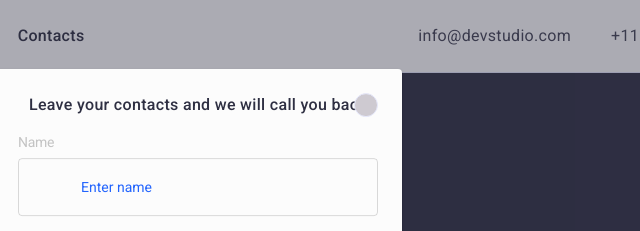
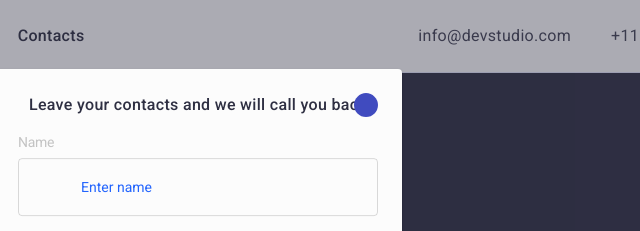
Before and after one commit to Alinchik07/goit-markup-hw-05, a plain HTML site: page index.html in a window 1280 px wide. Both pictures are taken after a click on the button 808 px from the left and 105 px from the top of the page. Shown: the top 231 px of the page, 442-1082 px from the left. Drawn offline with nearby package versions, Linux system fonts and the light colour scheme.

Commit message:
add css/styles.css index.html file

```diff
--- a/css/styles.css
+++ b/css/styles.css
@@ -512,12 +512,15 @@ background-color: #31d0aa;
     color: #f4f4fd;
 }
 
+/* --------Modal---------- */
+
 .backdrop {
     width: 100%;
     height: 100%;
     background-color: rgba(46, 47, 66, 0.4);
     position: fixed;
     top: 0;
+    transition: opacity 250ms cubic-bezier(0.4, 0, 0.2, 1), visibility 250ms cubic-bezier(0.4, 0, 0.2, 1);
 }
 
 .modal {
@@ -534,8 +537,8 @@ background-color: #31d0aa;
 }
 
 .modal-close {
-    background-color: #cecad1;
-    border: 1px solid #e7e9fc;
+    background-color: #e7e9fc;
+    border: 1px solid rgba(0, 0, 0, 0.1);
     position: absolute;
     top: 24px;
     right: 24px;
@@ -545,10 +548,25 @@ background-color: #31d0aa;
     display: flex;
     align-items: center;
     justify-content: center;
+    padding: 0;
+    cursor: pointer;
+    transition: background-color 250ms cubic-bezier(0.4, 0, 0.2, 1), border 250ms cubic-bezier(0.4, 0, 0.2, 1);
+}
+
+.modal-close:hover,
+.modal-close:focus {
+background-color: #404bbf;
+border: none;
 }
 
 .modal-close-icon {
     fill: #111111;
+    transition: fill 250ms cubic-bezier(0.4, 0, 0.2, 1);
+}
+
+.modal-close-icon:hover,
+.modal-close-icon:focus {
+    fill: #ffffff
 }
 
 .modal-title {
@@ -578,6 +596,7 @@ background-color: #31d0aa;
 }
 
 .modal-input {
+    width: 100%;
     height: 58px;
     padding-left: 62px;
 }
--- a/index.html
+++ b/index.html
@@ -389,6 +389,7 @@
             </div>
         </div>
     </footer>
+    <!-- Modal -->
     <div class="backdrop">
         <div class="modal">
             <button type="button" class="modal-close">
@@ -426,7 +427,7 @@
                     <textarea class="modal-textarea modal-item" name="user-text" id="user-text" placeholder="Text input">
                     </textarea>
                 </div>
-                <button class="hero-btn" type="submit">Send</button>
+                <button class="hero-btn modal-btn" type="submit">Send</button>
             </form>
         </div>
     </div>
```
